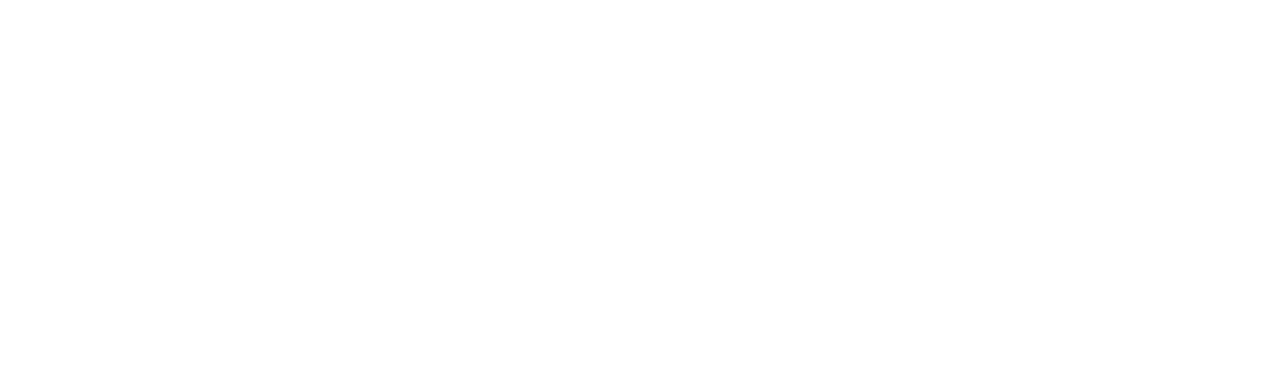
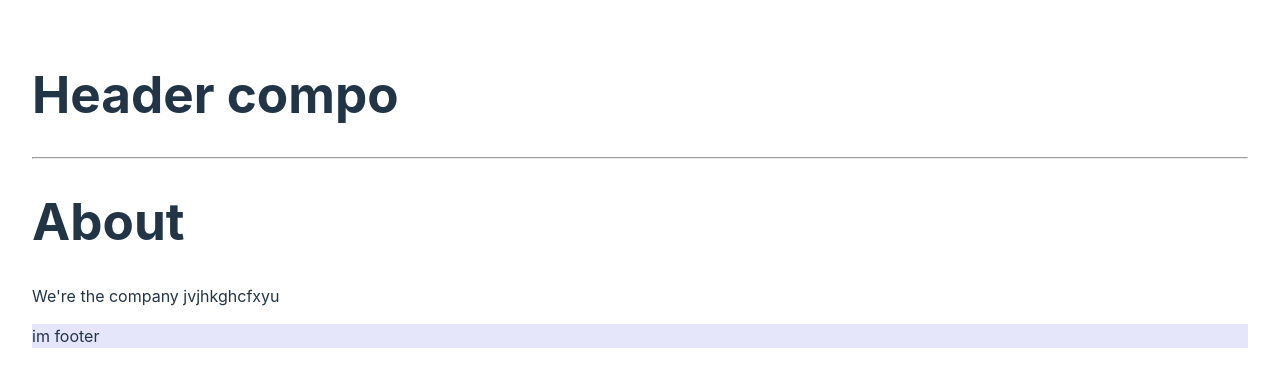
Before and after one commit to Ali-GreenHeart/react-dfe01-first, a React (Vite) app: page /about in a window 1280 px wide. Before the commit this address had no page. Shown: the top 386 px of the page. Built offline with nearby package versions, Linux system fonts and the light colour scheme.

Commit message:
add home page and about page

```diff
--- a/src/components/Header/index.jsx
+++ b/src/components/Header/index.jsx
@@ -2,11 +2,12 @@
 
 function Header({ ad, title, onClick, isMain = false, withReact = false }) {
     return <div>
-        <h1
+        <h1>Header compo</h1>
+        {/* <h1
             style={{ color: isMain ? 'green' : 'black' }}
         >salam {ad}</h1>
-        <p>{title}</p>
-        <button onClick={onClick} >click me</button>
+        <p>{title}</p> */}
+        {/* <button onClick={onClick} >click me</button> */}
         {
             withReact && <img src={reactShekil} alt="" />
         }
--- /dev/null
+++ b/src/components/PageContainer/index.jsx
@@ -0,0 +1,13 @@
+import Footer from "../Footer"
+import Header from "../Header"
+
+const PageContainer = ({ children }) => {
+    return (
+        <>
+            <Header />
+            {children}
+            <Footer />
+        </>
+    )
+}
+export default PageContainer
--- /dev/null
+++ b/src/pages/About/index.jsx
@@ -0,0 +1,13 @@
+import PageContainer from "../../components/PageContainer"
+
+const About = ({ }) => {
+    return (
+        <PageContainer>
+            <div>
+                <h1>About</h1>
+                <p>We're the company jvjhkghcfxyu</p>
+            </div>
+        </PageContainer>
+    )
+}
+export default About
--- /dev/null
+++ b/src/pages/Home/index.jsx
@@ -0,0 +1,10 @@
+import PageContainer from "../../components/PageContainer"
+
+const Home = ({ }) => {
+    return (
+        <PageContainer>
+            <div>Home</div>
+        </PageContainer>
+    )
+}
+export default Home
--- a/src/routing/index.jsx
+++ b/src/routing/index.jsx
@@ -2,13 +2,16 @@
 import Students from "../components/Students"
 import Counter from "../components/Counter"
 import Users from "../components/Users"
+import About from "../pages/About"
+import Home from "../pages/Home"
 
 
 const WebRouting = () => {
     return (
         <>
             <Routes>
-                <Route path="/" element={<div>This is Home page!</div>} />
+                <Route path="/" element={<Home />} />
+                <Route path="/about" element={<About />} />
                 <Route path="/students" element={<Students />} />
                 <Route path="/counter" element={<Counter />} />
                 <Route path="/users" element={<Users />} />
```
